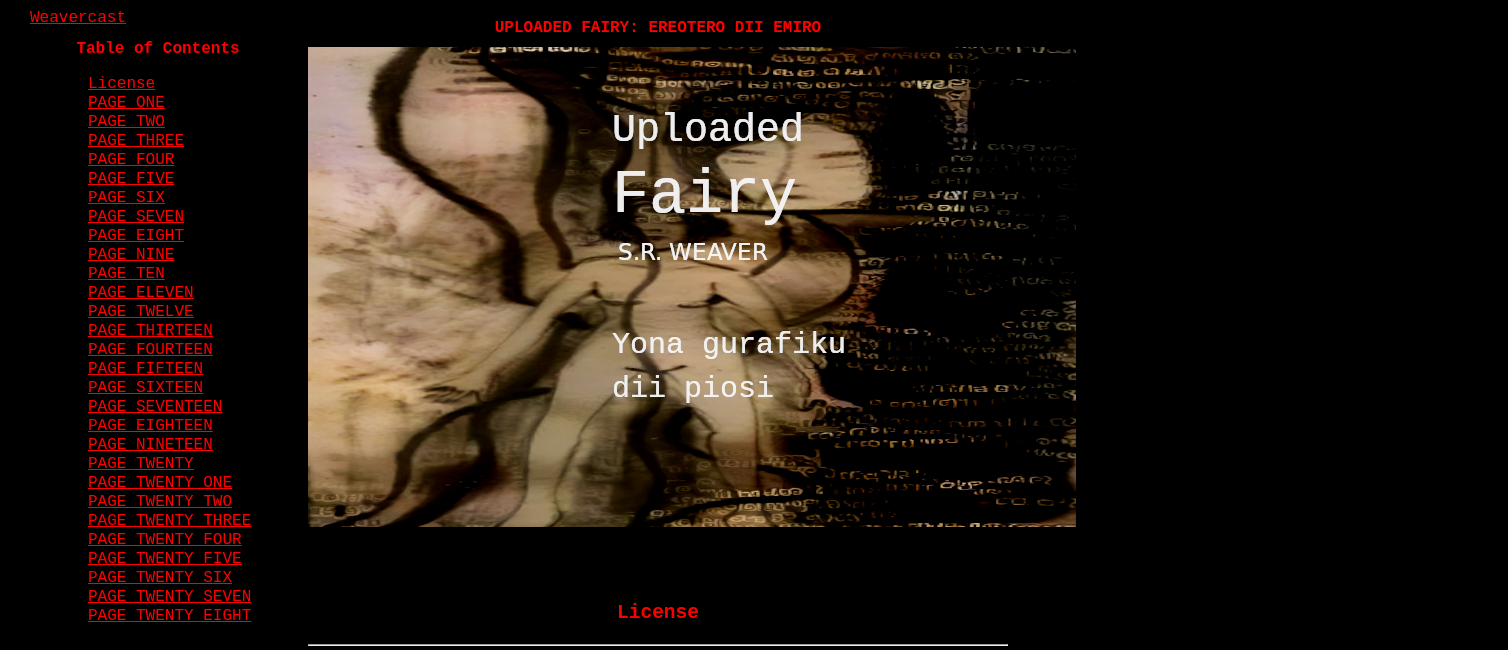
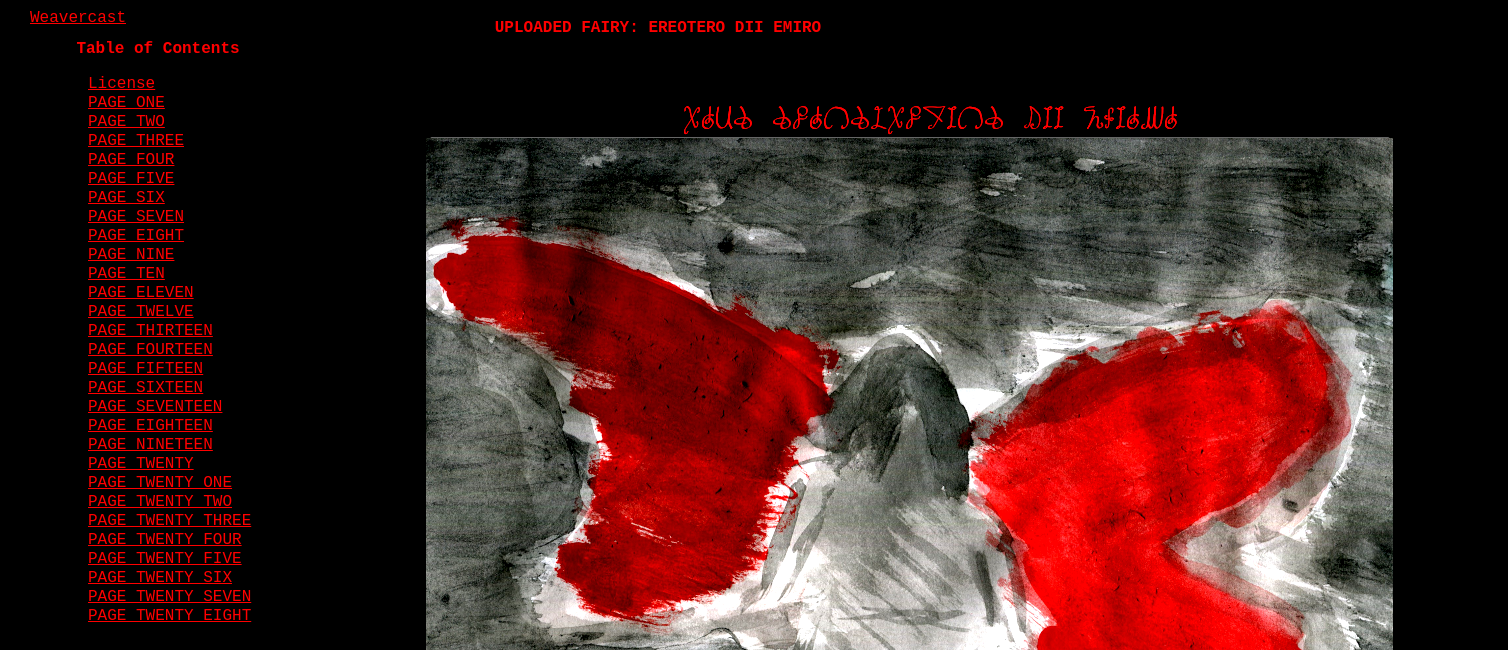
Before and after one commit to LWFlouisa/UploadedFairyP1, a plain HTML site: page index.html in a window 1280 px wide. Shown: the top 650 px of the page, 1508 px wide, since content can reach past the window. Drawn offline with Linux system fonts and the light colour scheme.

Commit message:
Update index.html

```diff
--- a/index.html
+++ b/index.html
@@ -128,7 +128,7 @@
 
 <h1>UPLOADED FAIRY: EREOTERO DII EMIRO</h1>
 
-<p id="COVER"><img src="https://lwflouisa.github.io/UploadedFairyP1/shrunk/cover6.png"></p>
+<p id="COVER"><img src="https://lwflouisa.github.io/UploadedFairyP1/coverlayout.png"></p>
 
 <h1 id="leanpub-auto-license" class="chapter">License</h1>
 
```
